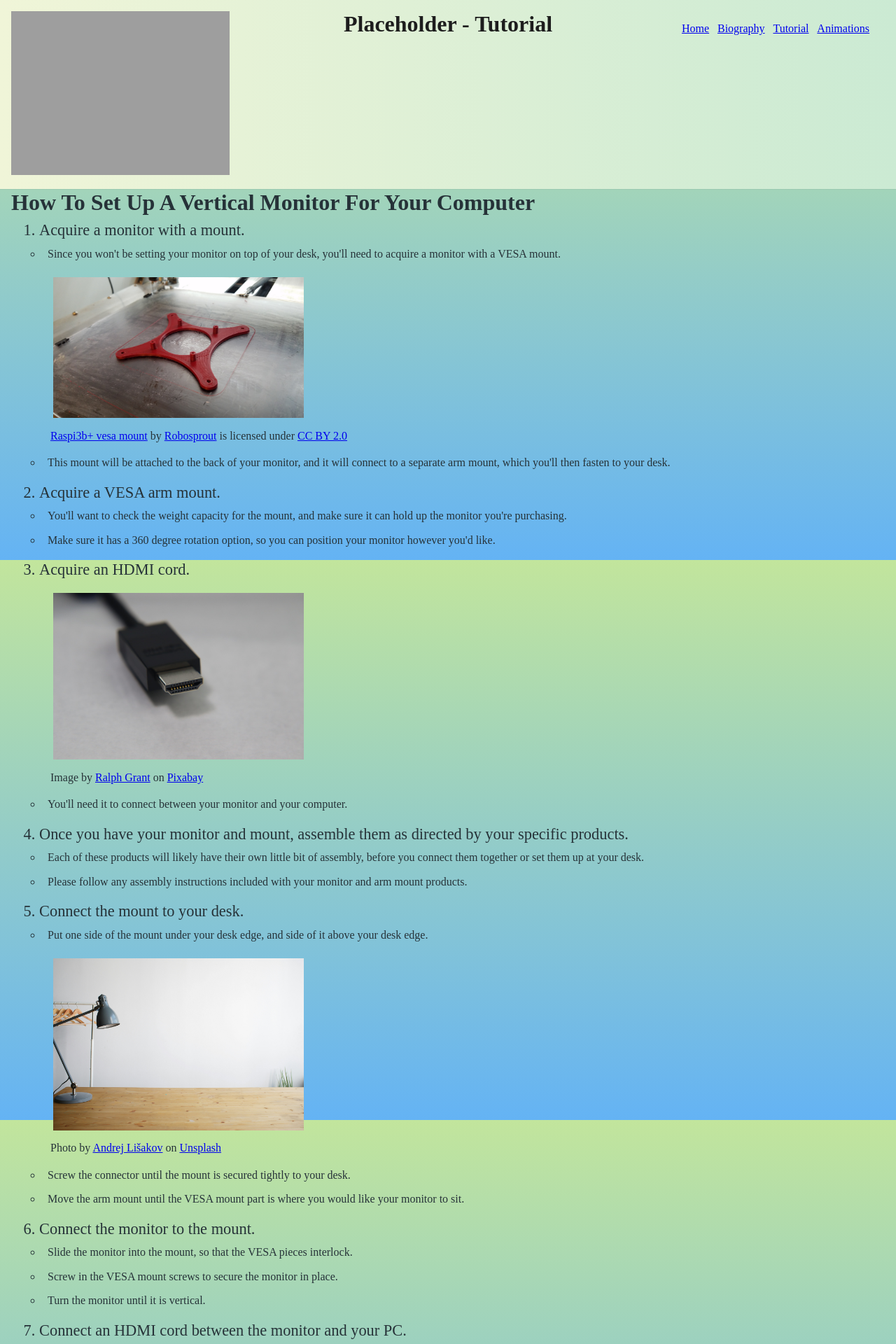
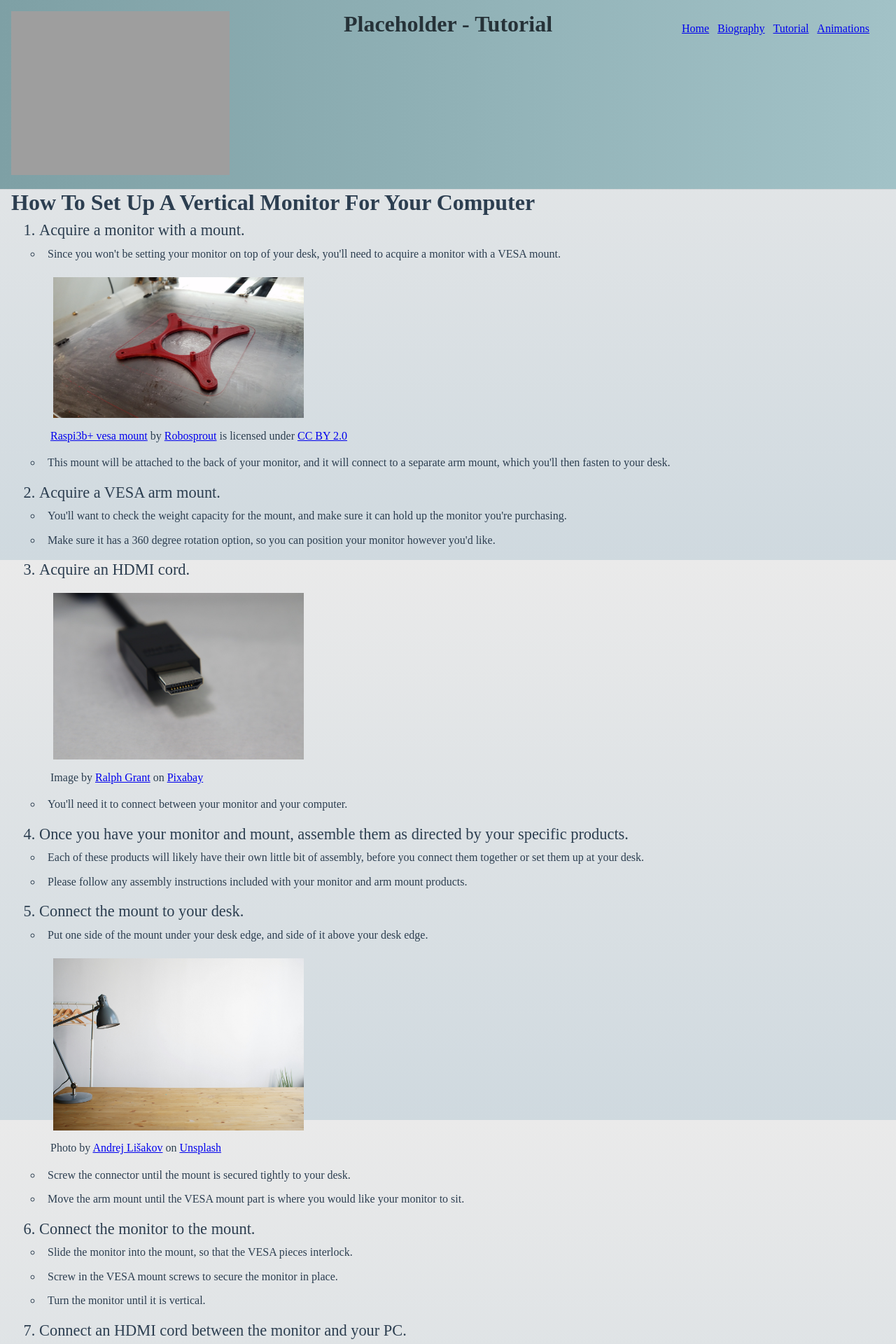
Before and after one commit to emjanssen/comm2019-finalproject-summer2025, a PHP site: page /tutorial.html in a window 1280 px wide. Shown: the top 1920 px of the page at 70% size. Run offline with PHP 8.4, Linux system fonts and the light colour scheme; grey boxes are pictures that could not be loaded.

Commit message:
updated colour scheme

```diff
--- a/css/index.css
+++ b/css/index.css
@@ -14,6 +14,7 @@
 
 #index-main {
     grid-area: index-main;
+    padding: 1em;
 }
 
 #grid-main-index {
--- a/css/main.css
+++ b/css/main.css
@@ -9,13 +9,14 @@
 /* - - - Global Variables - - - */
 
 :root {
-    --body-background-color: linear-gradient(to bottom, #c2e59c, #64b3f4);
-    --header-background-color: linear-gradient(to right, #f0f5d8, #cbead3);
-    --footer-background-color: linear-gradient(to left, #cbead3, #d6f2f6);
+  --body-background-color: linear-gradient(to bottom, #eaeaea, #cfd9df);
+  --body-text-color: #2c3e50;
 
-    --body-text-color: #263238;
-    --header-text-color: #1d1d1d;
-    --footer-text-color: #1a1a1a;
+  --header-background-color: linear-gradient(to left, #a2c2c7, #7ea0a5);
+  --header-text-color: #263238;
+
+  --footer-background-color: linear-gradient(to right, #a2c2c7, #7ea0a5);
+  --footer-text-color: #1f2a30;
 }
 
 /* - - - Body - - - */
```
